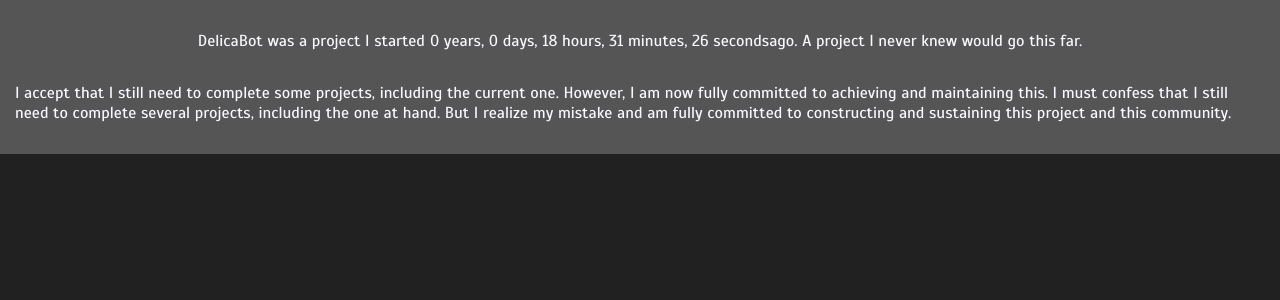
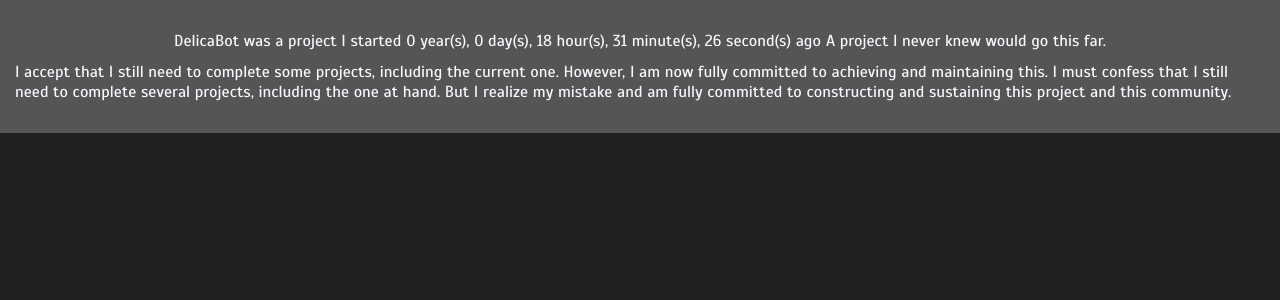
Before and after one commit to ksIsCute/DelicaBot, a Flask app: page /about in a window 1280 px wide. Shown: the part 288-588 px from the top of the page. Run offline with Flask 3, Linux system fonts and the light colour scheme.

Commit message:
fixed some spacing issues (def gonna bite me in the ass later tho)

```diff
--- a/templates/about.html
+++ b/templates/about.html
@@ -44,8 +44,21 @@
       <p style="font-style: italic">DelicaBot as a bot, and as a project</p>
     </div>
     <div class=content>
-      <p>DelicaBot was a project I started <div class="countup" id="countup1"><span class="timeel years">00</span> <span class="timeel timeRefYears">years, </span> <span class="timeel days">00</span> <span class="timeel timeRefDays">days, </span> <span class="timeel hours">00</span> <span class="timeel timeRefHours">hours, </span> <span class="timeel minutes">00</span> <span class="timeel timeRefMinutes">minutes, </span> <span class="timeel seconds">00</span> <span class="timeel timeRefSeconds">seconds </span></div> ago. A project I never knew would go this far.</p>
-      <p>I accept that I still need to complete some projects, including the current one. However, I am now fully committed to achieving and maintaining this. I must confess that I still need to complete several projects, including the one at hand. But I realize my mistake and am fully committed to constructing and sustaining this project and this community.</p>
+      <p>DelicaBot was a project I started</p>
+      <div class="countup" id="countup1">
+        <span class="years">00</span>
+        <span>year(s),</span>
+        <span class="days">00</span>
+        <span>day(s),</span>
+        <span class="hours">00</span>
+        <span>hour(s),</span>
+        <span class="minutes">00</span>
+        <span>minute(s),</span>
+        <span class="seconds">00</span>
+        <span>second(s) ago </span>
+      </div>
+      <p style="margin-left:5px;">A project I never knew would go this far.</p>
+      <p style="margin-top:-5px;">I accept that I still need to complete some projects, including the current one. However, I am now fully committed to achieving and maintaining this. I must confess that I still need to complete several projects, including the one at hand. But I realize my mistake and am fully committed to constructing and sustaining this project and this community.</p>
     </div>
     <footer
       style="
```
